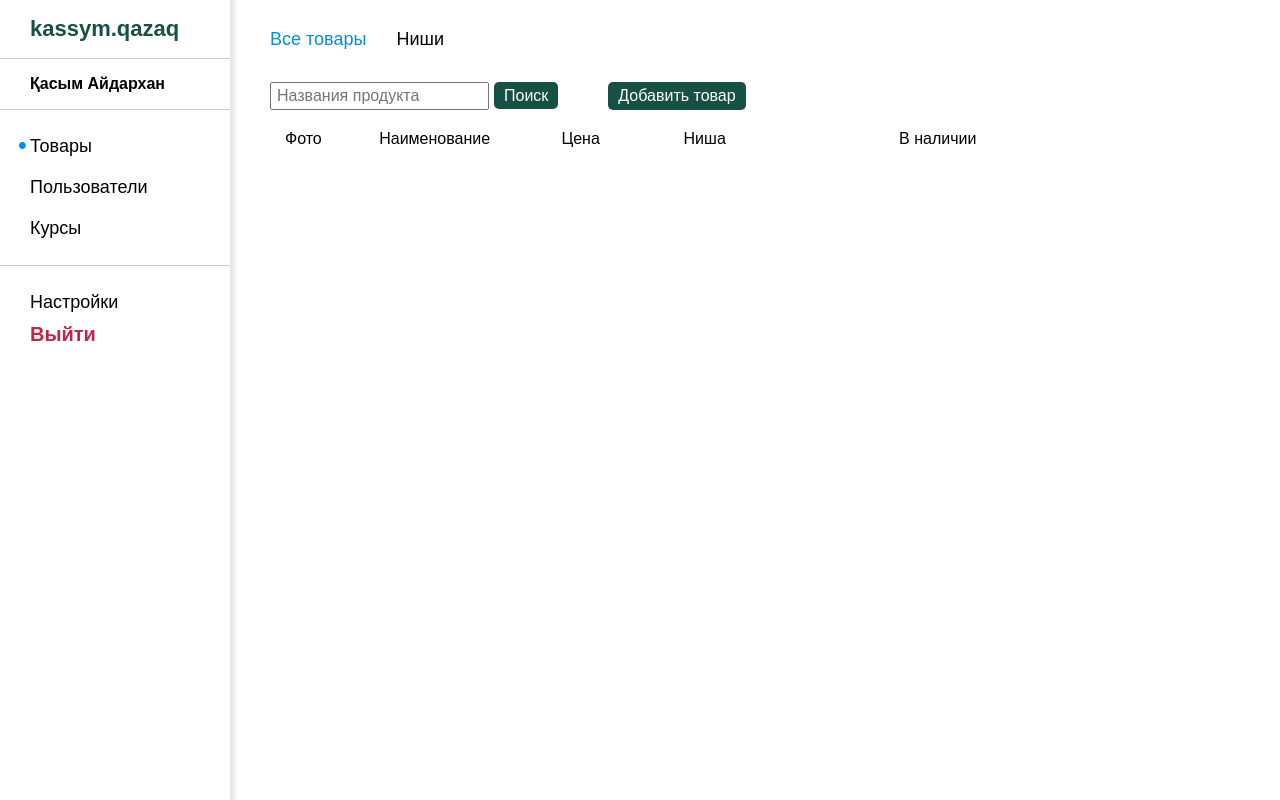
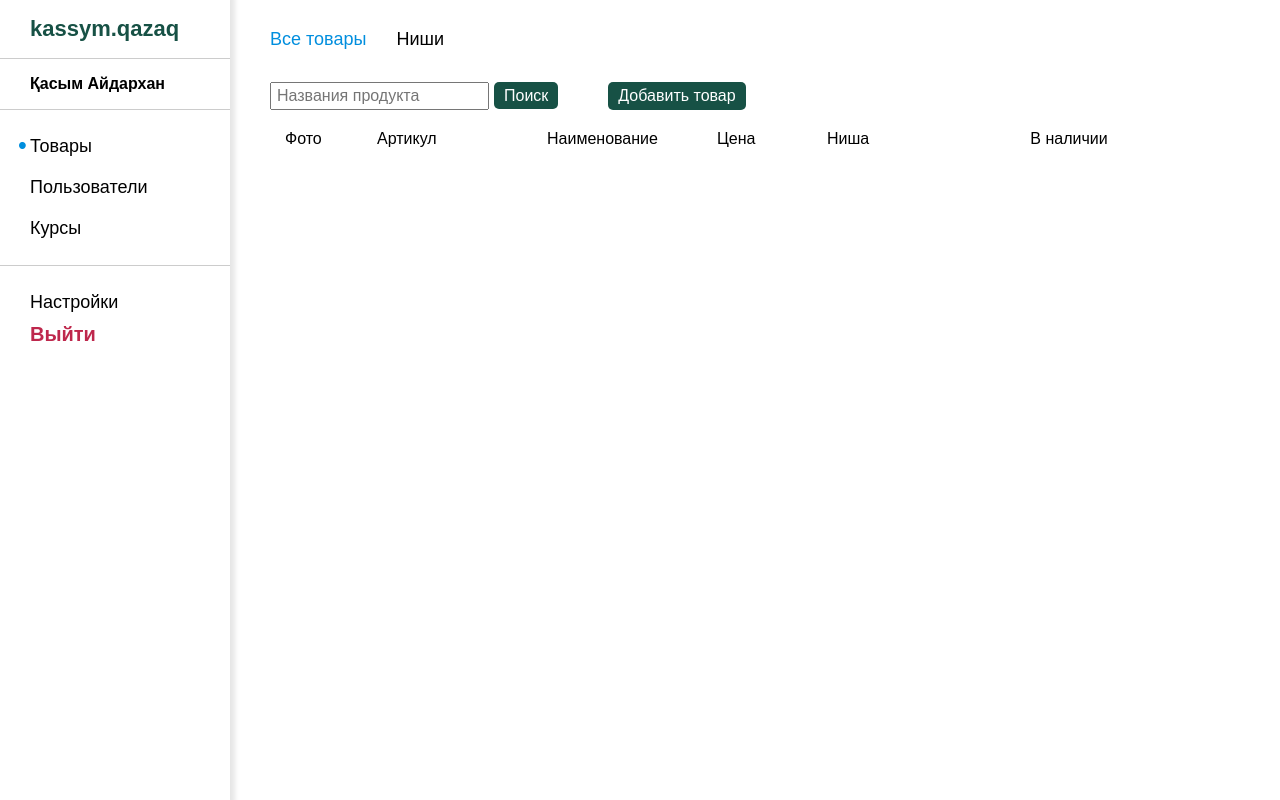
Before and after one commit to makengo2003/kassym.com, a Django app: page /admin/ in a window 1280 px wide; the page is wider, and only the part inside the window is pictured. Run offline with Django 4.2, Linux system fonts and the light colour scheme; the visitor is signed in with stand-in values (Sample User, id 1); data that the repository does not hold is empty; some libraries are stand-ins or nearby versions.

Commit message:
product code added

```diff
--- a/product/services.py
+++ b/product/services.py
@@ -62,7 +62,7 @@ def search_products(user: User, search_input: str, last_obj_id: Sequence) -> Pro
     q_filter = Q()
 
     for word in search_input.split():
-        q_filter |= Q(name__icontains=word) | Q(code__icontains=word)
+        q_filter |= Q(name_lower__icontains=word.lower()) | Q(code__icontains=word.lower())
 
     return _get_products(user, q_filter=q_filter, last_obj_id=last_obj_id, searching=True)
 
@@ -93,7 +93,7 @@ def _get_products(user: User, order_by: str = "-id", last_obj_id: Sequence = Non
     search_input = filter_query.get("search_input")
     if search_input:
         words = search_input.split()
-        icontains_filters = [Q(name_lower__icontains=query.lower()) for query in words]
+        icontains_filters = [Q(name_lower__icontains=query.lower()) | Q(code__icontains=query.lower()) for query in words]
         combined_filter = functools.reduce(lambda a, b: a | b, icontains_filters)
         q_filter = q_filter & combined_filter
         del filter_query["search_input"]
--- a/templates/pages/admin_page.html
+++ b/templates/pages/admin_page.html
@@ -123,6 +123,10 @@
 								<span>Фото</span>
 							</div>
 
+							<div class="categories_name" style="margin-left: 10px;">
+								<span>Артикул</span>
+							</div>
+
 							<div class="categories_name">
 								<span>Наименование</span>
 							</div>
@@ -145,6 +149,10 @@
 
 						<div v-for="product in products" class="categories_card_block" :id="'product_card_' + product.id">
 							<div class="categories_photo" :style="{backgroundImage: 'url(' + product.image + ')'}">
+							</div>
+
+							<div class="categories_name" style="margin-left: 10px;">
+								<span>${ product.code }</span>
 							</div>
 
 							<div class="categories_name">
@@ -214,6 +222,10 @@
 								<select v-model="product_form['category_id']" @change="set_category_filtration()" required>
 									<option v-for="category in categories" :value="category.id" v-cloak>${ category.name }</option>
 								</select>
+							</div>
+							<div class="add_product block_css">
+								<b>Артикул:</b>
+								<input type="text" placeholder="Артикул" required v-model="product_form['code']">
 							</div>
 							<div class="add_product block_css">
 								<b>Название продукта:</b>
```
